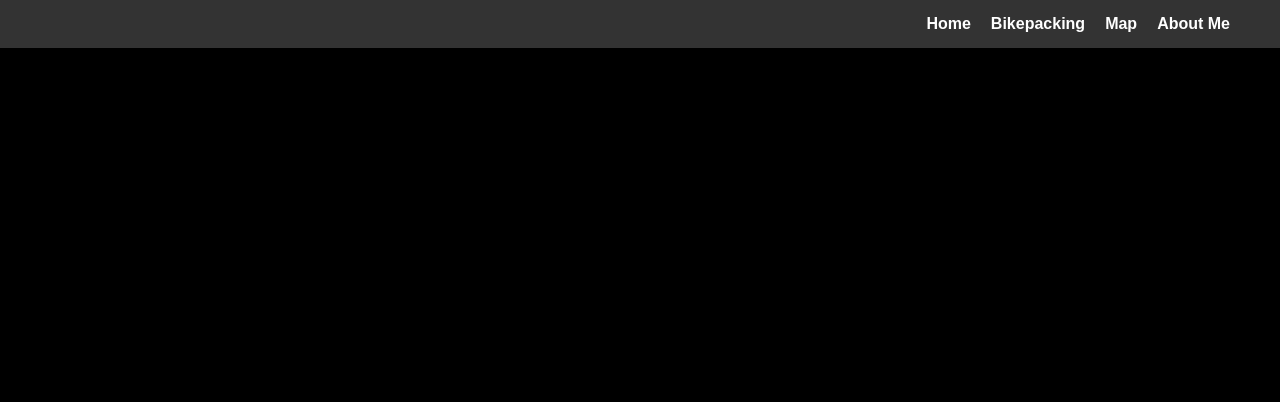
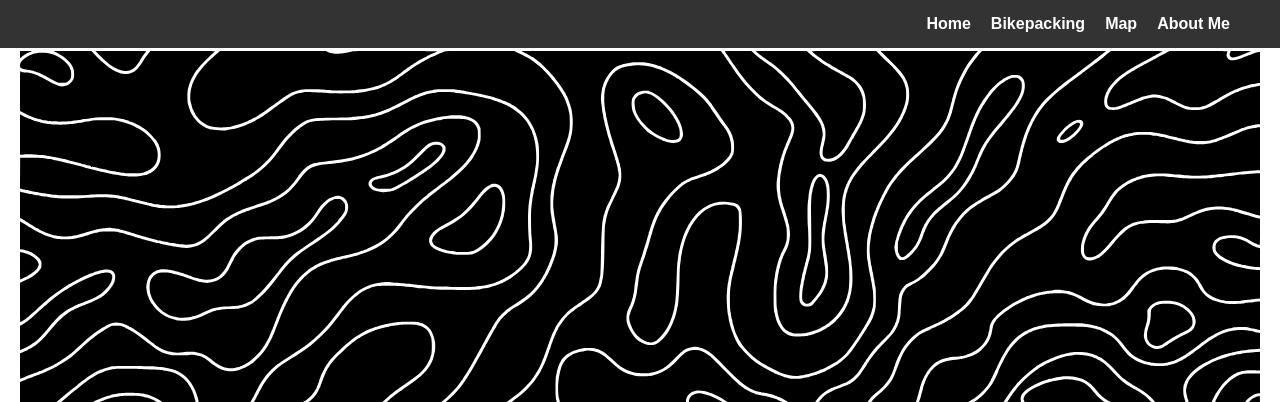
Before and after one commit to UnKevined/VeloWorld, a plain HTML site: page index.html in a window 1280 px wide. Shown: the top 402 px of the page. Drawn offline with Linux system fonts and the light colour scheme.

Commit message:
Update style.css

```diff
--- a/assets/css/style.css
+++ b/assets/css/style.css
@@ -63,7 +63,7 @@ section {
 
 /* Abschnitt: Home */
 #home {
-  background-color: #000; /* Hintergrundfarbe auf Schwarz setzen */
+  background-color: transparent; /* Hintergrundfarbe auf Schwarz setzen */
   color: #fff;
   position: relative;
   min-height: 100vh;
```
